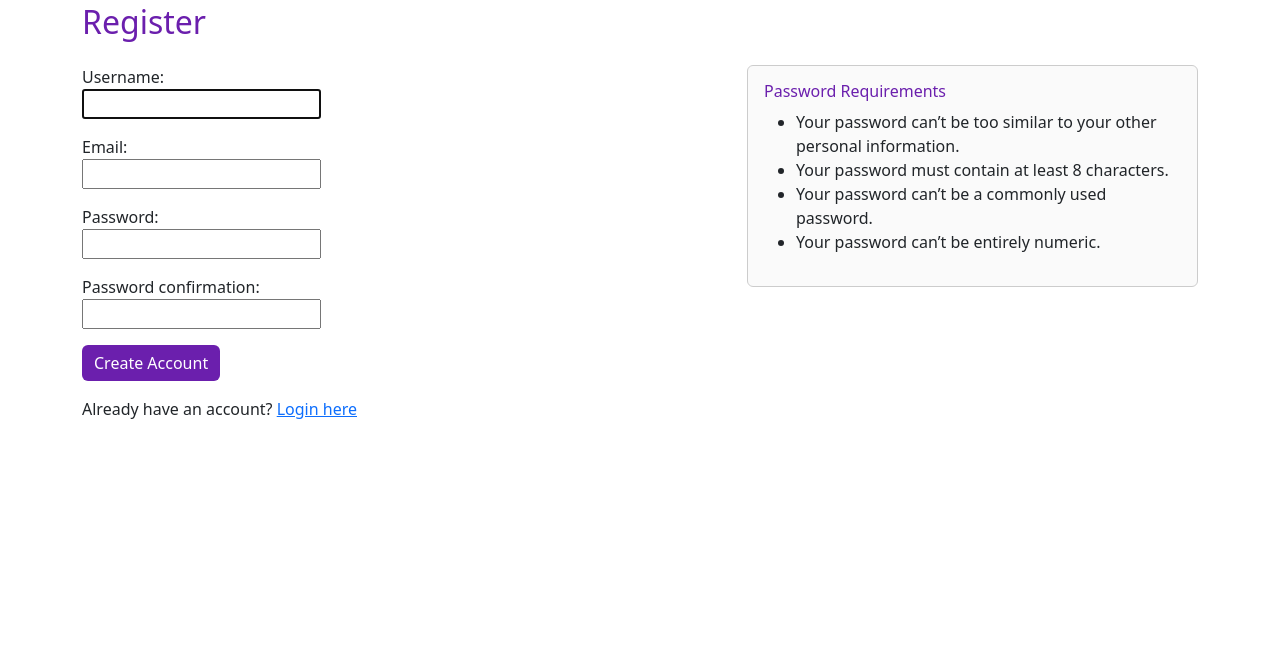
After one commit to ssuuha/WEB, a Django app: page /store/register/ in a window 1280 px wide. The commit adds this page. Shown: the part 137-800 px from the top of the page. Run offline with Django 5.2, Linux system fonts and the light colour scheme.

Commit message:
Updated login/register pages + navbar fixes

```diff
--- /dev/null
+++ b/store/forms.py
@@ -0,0 +1,16 @@
+from django import forms
+from django.contrib.auth.forms import UserCreationForm, AuthenticationForm
+from django.contrib.auth.models import User
+
+
+class RegisterForm(UserCreationForm):
+    email = forms.EmailField(required=False)
+
+    class Meta:
+        model = User
+        fields = ["username", "email", "password1", "password2"]
+
+
+class LoginForm(AuthenticationForm):
+    username = forms.CharField()
+    password = forms.CharField(widget=forms.PasswordInput)
--- a/store/templates/store/layout.html
+++ b/store/templates/store/layout.html
@@ -1,10 +1,62 @@
+{% load static %}
 <!DOCTYPE html>
 <html>
 <head>
-    <title>Accessories Shop</title>
+    <title>Mauva</title>
+
+    <link href="https://cdn.jsdelivr.net/npm/bootstrap@5.3.3/dist/css/bootstrap.min.css" rel="stylesheet">
+
+    <style>
+        nav.navbar a {
+            color: #ffffff !important;
+        }
+    </style>
 </head>
 <body>
-{% block body %}
-{% endblock %}
+
+{% if request.resolver_match.url_name != "login" %}
+<nav class="navbar navbar-expand-lg" style="background-color: #6b1fad;">
+<img src="{% static 'store/2.png' %}"
+     alt="Logo"
+     style="height:100px; width:auto; margin-left:10px;">
+
+
+    <div class="collapse navbar-collapse">
+        <ul class="navbar-nav ms-auto" style="margin-right: 80px;">
+
+    <li class="nav-item">
+        <a class="nav-link" style="font-size: 20px;" href="/store/products/">Products</a>
+    </li>
+
+    <li class="nav-item">
+        <a class="nav-link" style="font-size: 20px;" href="/store/basket/">Basket</a>
+    </li>
+
+    <li class="nav-item">
+        <a class="nav-link" style="font-size: 20px;" href="/store/order/">Order</a>
+    </li>
+
+    {% if request.user.is_authenticated %}
+    <li class="nav-item">
+        <a class="nav-link" style="font-size: 20px;" href="{% url 'logout' %}">Logout</a>
+    </li>
+{% else %}
+    <li class="nav-item">
+        <a class="nav-link" style="font-size: 20px;" href="{% url 'login' %}">Login</a>
+    </li>
+{% endif %}
+
+
+</ul>
+
+    </div>
+</nav>
+{% endif %}
+
+<div class="container mt-4">
+    {% block body %}
+    {% endblock %}
+</div>
+
 </body>
 </html>
--- /dev/null
+++ b/store/templates/store/register.html
@@ -0,0 +1,59 @@
+{% extends "store/layout.html" %}
+
+{% block body %}
+<h2 class="mb-4" style="color: #6b1fad;">Register</h2>
+
+<div class="row">
+
+
+    <div class="col-md-7">
+        <form method="post">
+            {% csrf_token %}
+
+            <div class="mb-3">
+                {{ form.username.label_tag }}
+                <div>{{ form.username }}</div>
+            </div>
+
+            <div class="mb-3">
+                {{ form.email.label_tag }}
+                <div>{{ form.email }}</div>
+            </div>
+
+            <div class="mb-3">
+                {{ form.password1.label_tag }}
+                <div>{{ form.password1 }}</div>
+            </div>
+
+            <div class="mb-3">
+                {{ form.password2.label_tag }}
+                <div>{{ form.password2 }}</div>
+            </div>
+
+            <button type="submit" class="btn" style="background-color: #6b1fad; border:none; color:white;">
+                Create Account
+            </button>
+        </form>
+
+        <p class="mt-3">
+            Already have an account?
+            <a href="{% url 'login' %}">Login here</a>
+        </p>
+    </div>
+
+
+    <div class="col-md-5">
+        <div class="p-3" style="border: 1px solid #ccc; border-radius: 6px; background: #fafafa;">
+            <h6 style="color:#6b1fad;">Password Requirements</h6>
+            <ul>
+                <li>Your password can’t be too similar to your other personal information.</li>
+                <li>Your password must contain at least 8 characters.</li>
+                <li>Your password can’t be a commonly used password.</li>
+                <li>Your password can’t be entirely numeric.</li>
+            </ul>
+        </div>
+    </div>
+
+</div>
+
+{% endblock %}
--- a/store/urls.py
+++ b/store/urls.py
@@ -2,5 +2,15 @@ from django.urls import path
 from . import views
 
 urlpatterns = [
+    #Login
+    path("login/", views.loginPage, name="login"),
+
+    #Register
+    path("register/", views.registerPage, name="register"),
+
+    #Logout
+    path("logout/", views.logoutPage, name="logout"),
+
+    #Order
     path("order/", views.orderPage, name="order"),
 ]
--- a/store/views.py
+++ b/store/views.py
@@ -1,9 +1,46 @@
-from django.shortcuts import render
+from django.shortcuts import render, redirect
 from django.http import HttpResponseRedirect
 from django.urls import reverse
+from django.contrib.auth import login, logout
+from django.contrib.auth.decorators import login_required
+
 from .models import Product, Order, OrderItem
-# Create your views here.
+from .forms import RegisterForm, LoginForm
 
+
+# Login Page
+def loginPage(request):
+    if request.method == "POST":
+        form = LoginForm(request, data=request.POST)
+        if form.is_valid():
+            login(request, form.get_user())
+            return redirect("/store/products/")
+    else:
+        form = LoginForm()
+
+    return render(request, "store/login.html", {"form": form})
+
+
+#Registration Page
+def registerPage(request):
+    if request.method == "POST":
+        form = RegisterForm(request.POST)
+        if form.is_valid():
+            form.save()
+            return redirect("login")
+    else:
+        form = RegisterForm()
+
+    return render(request, "store/register.html", {"form": form})
+
+
+# Logout Functionality
+def logoutPage(request):
+    logout(request)
+    return redirect("login")
+
+
+#Order Page
 def orderPage(request):
     if request.method != "POST":
         basket = request.session.get("basket", [])
```
Also changed, not shown: store/templates/store/login.html (added, +35 -0 lines).
